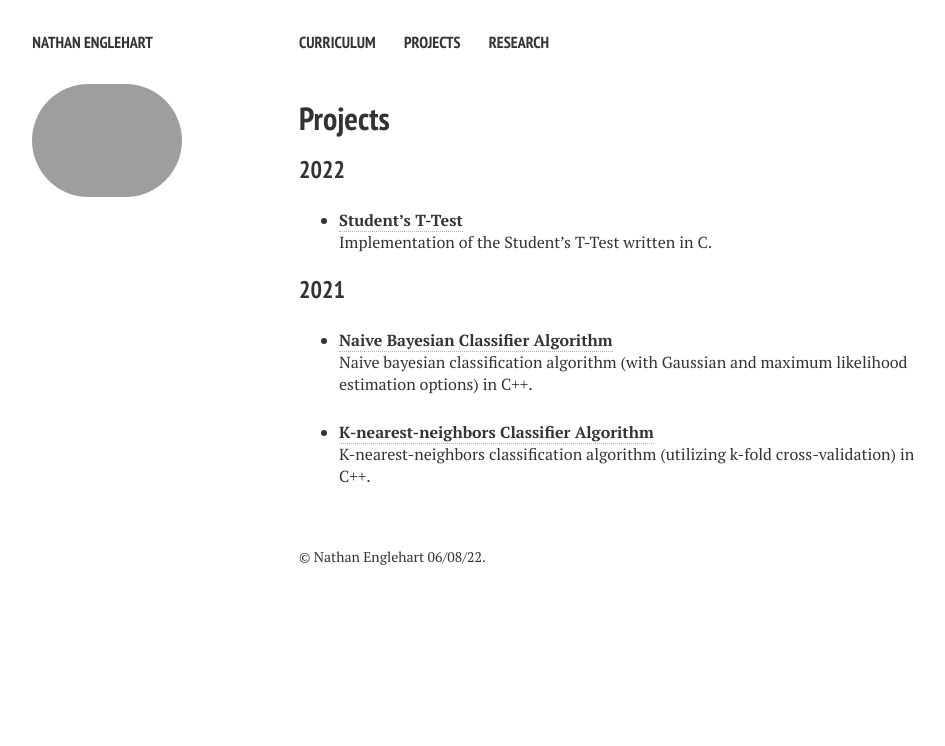
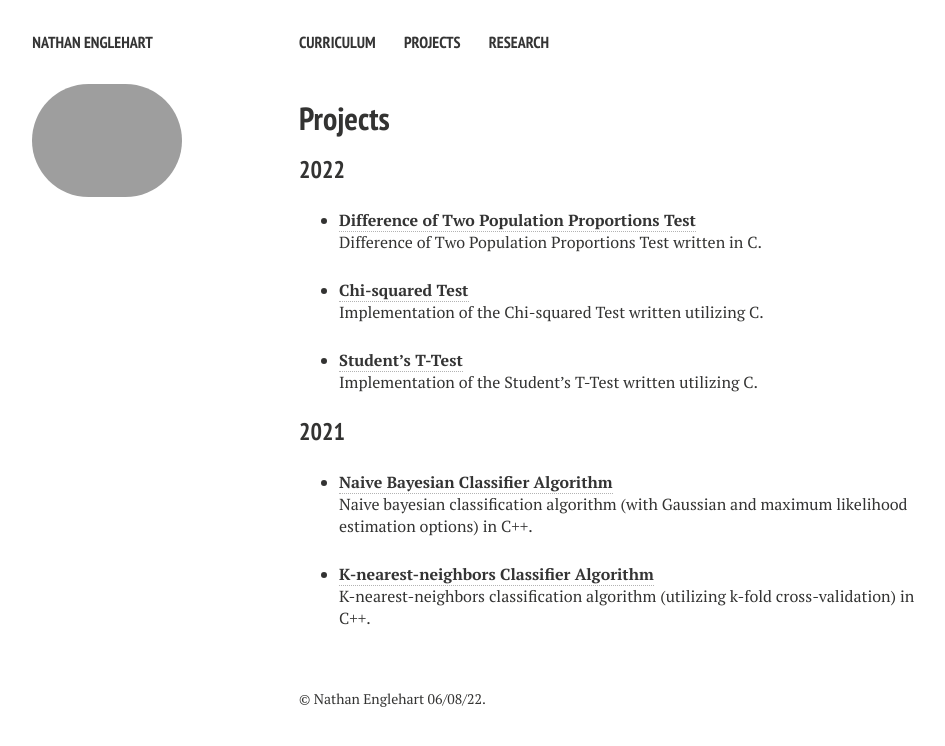
Before and after one commit to nathanenglehart/nathanenglehart.github.io, a Jekyll site: the page built from projects.md, in a window 1280 px wide. Shown: the top 746 px of the page, without its empty margins (21-966 px from the left). Built offline with Jekyll 4.4.1, drawn with Linux system fonts in a browser that asks for light colours; nearby versions of some CDN libraries.

Commit message:
added diff test and chi squared test

```diff
--- a/projects.md
+++ b/projects.md
@@ -21,8 +21,14 @@ comments: false
   Fun renderings using ASCII characters.
 -->
 
+* [**Difference of Two Population Proportions Test**](https://nathanenglehart.github.io/difference-of-two-population-proportions-test)<br>
+  Difference of Two Population Proportions Test written in C.<br>
+
+* [**Chi-squared Test**](https://nathanenglehart.github.io/chi-squared-test)<br>
+  Implementation of the Chi-squared Test written utilizing C.<br>
+
 * [**Student's T-Test**](https://nathanenglehart.github.io/t-test)<br>
-  Implementation of the Student's T-Test written in C.
+  Implementation of the Student's T-Test written utilizing C.
 
 ### 2021
 
```
